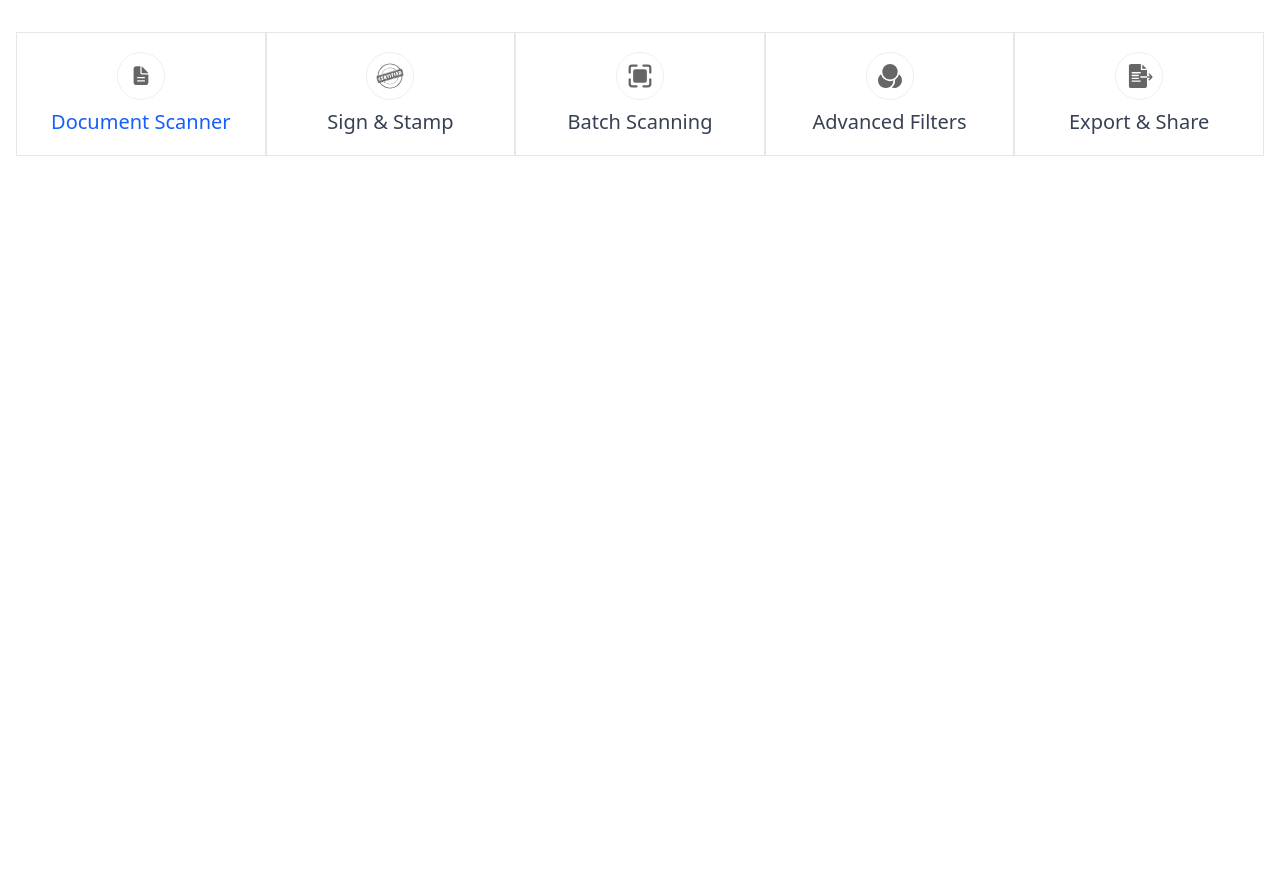
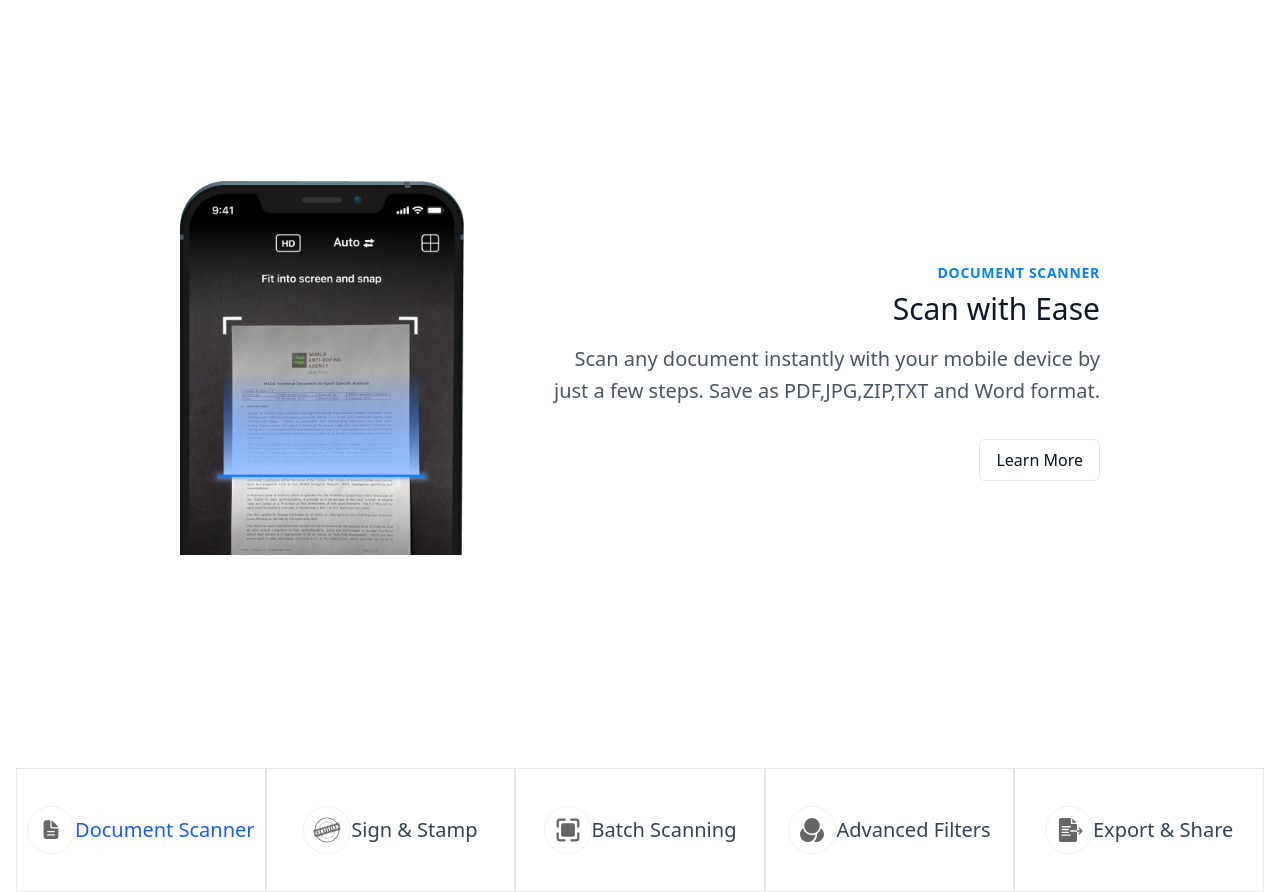
Before and after one commit to betulerkoc/fe-challenge, a React (Vite) app: page / in a window 1280 px wide. Before the commit the page ends 800 px from the top, so only its background shows below. Built offline with nearby package versions, Linux system fonts and the light colour scheme.

Commit message:
create slider content and adjust for screen size

```diff
--- a/src/components/SlideContent/index.tsx
+++ b/src/components/SlideContent/index.tsx
@@ -0,0 +1,29 @@
+import React from 'react';
+import { MenuItem } from '../../types';
+
+interface SlideContentProps {
+  slide: MenuItem;
+}
+
+const SlideContent: React.FC<SlideContentProps> = ({ slide }) => (
+  <div className="flex flex-col justify-center items-center lg:h-[736px] lg:flex-row-reverse">
+    <div className="flex flex-col items-center justify-center mt-10 lg:w-[556px] lg:items-end">
+      <p className="text-sm font-bold text-[#0381FF] uppercase tracking-wider mb-2">{slide.title}</p>
+      <p className="text-3xl text-gray-900 mb-4">{slide.subtitle}</p>
+      <p className="text-sm text-center leading-8 text-gray-600 mb-8 lg:text-xl lg:text-right">{slide.description}</p>
+      <button className="text-[#0B122A] border border-gray-200 rounded-md px-4 py-2 font-medium mb-8">Learn More</button>
+    </div>
+
+    <div className="lg:mr-20">
+      {slide.image && (
+        <img
+          src={slide.image}
+          alt={slide.title}
+          className="w-[284px]"
+        />
+      )}
+    </div>
+  </div>
+);
+
+export default SlideContent;
--- a/src/components/SliderMenu/index.tsx
+++ b/src/components/SliderMenu/index.tsx
@@ -1,5 +1,6 @@
 import React, { useState } from 'react';
 import { MenuItem } from '../../types';
+import SlideContent from '../SlideContent';
 
 interface SlideMenuProps {
   items: MenuItem[];
@@ -12,7 +13,7 @@ const SlideMenu: React.FC<SlideMenuProps> = ({ items, defaultActiveIndex = 0 })
   return (
     <div className="w-full">
       <div className="mb-8 px-4">
-       {/* content */}
+        <SlideContent slide={items[activeIndex]} />
       </div>
 
       <div className="w-full overflow-x-auto scrollbar-hide">
@@ -21,9 +22,9 @@ const SlideMenu: React.FC<SlideMenuProps> = ({ items, defaultActiveIndex = 0 })
             <button
               key={index}
               onClick={() => setActiveIndex(index)}
-              className={"flex flex-col items-center justify-center w-[301px] h-[124px] border border-gray-200 transition-all duration-200"}
+              className={"flex flex-row items-center justify-center w-[301px] h-[124px] border border-gray-200 transition-all duration-200"}
             >
-              <div className="w-12 h-12 mb-2 flex items-center justify-center text-gray-600">
+              <div className="w-12 h-12 flex items-center justify-center text-gray-600">
                 {item.icon}
               </div>
               <div className="text-center">
--- a/src/data/slides.ts
+++ b/src/data/slides.ts
@@ -1,5 +1,10 @@
 import React from 'react';
 import { DocumentScanner, SignAndStamp, BatchScan, AdvancedFilter, Export } from "../components/Icons";
+import documentScannerImg from '../assets/documentScanner.jpg';
+import signatureAndStampImg from '../assets/signatureAndStamp.jpg';
+import batchScanImg from '../assets/batchScan.jpg';
+import advancedFiltersImg from '../assets/advancedFilters.jpg';
+import exportAndShareImg from '../assets/exportAndShare.jpg';
 
 export interface Slide {
     title: string;
@@ -14,35 +19,35 @@ export const slides: Slide[] = [
         title: "Document Scanner",
         subtitle: "Scan with Ease",
         description: "Scan any document instantly with your mobile device by just a few steps. Save as PDF,JPG,ZIP,TXT and Word format.",
-        image: "assets/images/documentScanner.png",
+        image: documentScannerImg,
         icon: React.createElement(DocumentScanner),
     },
     {
         title: "Sign & Stamp",
         subtitle: "One-Tap Focus",
         description: "Draw, scan or import your signature and stamp with a simple touch. Sign and stamp any document with just a single tap!",
-        image: "assets/images/signatureAndStamp.png",
+        image: signatureAndStampImg,
         icon: React.createElement(SignAndStamp),
     },
     {
         title: "Batch Scanning",
         subtitle: "Multiple Page Scan",
         description: "Scan multiple pages or documents in multiple-scanning mode. Batch all scans as a single document.",
-        image: "assets/images/batchScan.png",
+        image: batchScanImg,
         icon: React.createElement(BatchScan),
     },
     {
         title: "Advanced Filters",
         subtitle: "Unique Filters",
         description: "Apply advanced filters and enhance quality with various custom made filters. Manually edit brightness and contrast by your own choice on the custom filters.",
-        image: "assets/images/advancedFilters.png",
+        image: advancedFiltersImg,
         icon: React.createElement(AdvancedFilter),
     },
     {
         title: "Export & Share",
         subtitle: "All-Round Conversion",
         description: "Export your scans as PDF,JPG,ZIP,TXT and Word.",
-        image: "assets/images/exportAndShare.png",
+        image: exportAndShareImg,
         icon: React.createElement(Export),
     }
 ];
```
